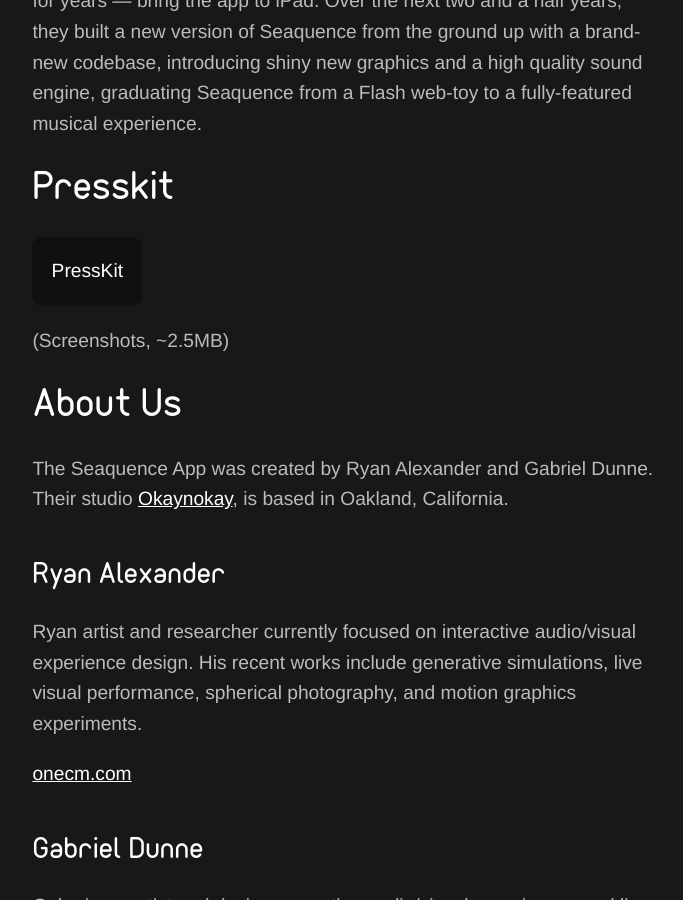
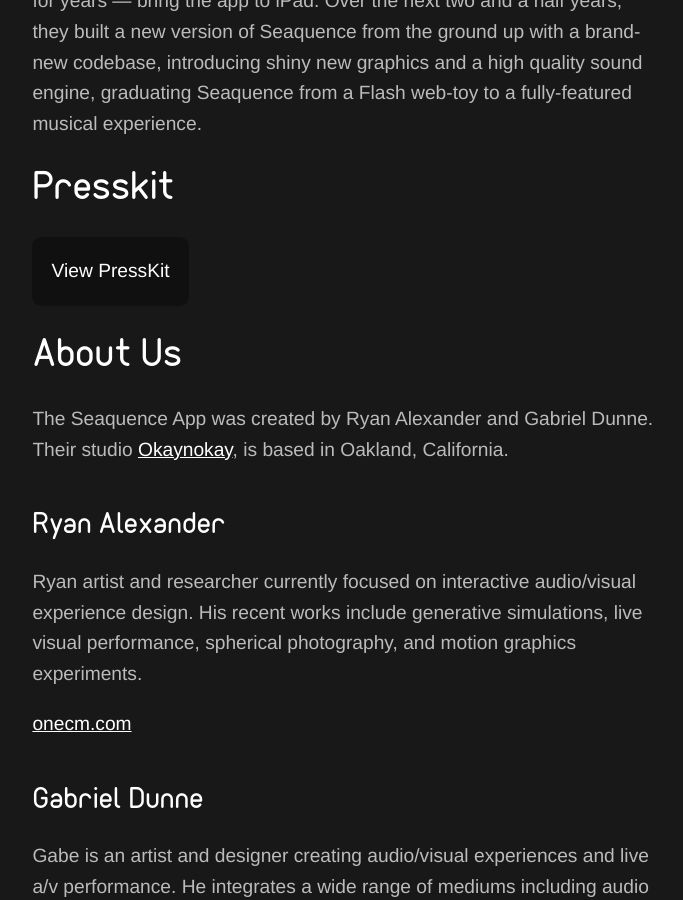
Before and after one commit to oknk/seaquence, a Jekyll site: the page built from index.md, in a window 1280 px wide and 900 px high, scrolled down 6416 px. Shown: the whole window, without its empty margins (296-979 px from the left). Built offline with Jekyll 4.4.1, drawn with Linux system fonts in a browser that asks for light colours; comment, search, counter and statistics services are not loaded.

Commit message:
minor updates to presskit button

```diff
--- /dev/null
+++ b/_includes/presskit_dl.html
@@ -0,0 +1,4 @@
+<a href="seaquence-presskit.zip" class="button">Download Presskit</a>
+<p>
+(Screenshots ~8.4MB)
+</p>
--- a/index.md
+++ b/index.md
@@ -88,9 +88,7 @@
 
 # Presskit
 
-<a href="{{site.baseurl}}/press" class="button">PressKit</a>
-
-(Screenshots, ~2.5MB)
+<a href="{{site.baseurl}}/press" class="button">View PressKit</a>
 
 
 # About Us
```
Also changed, not shown: press.md (+1 -4 lines).
